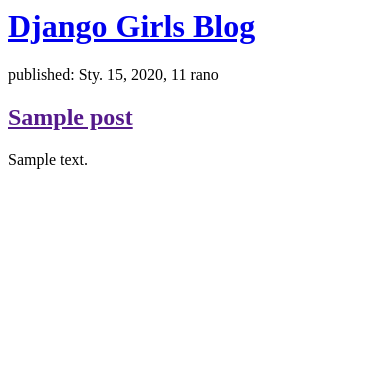
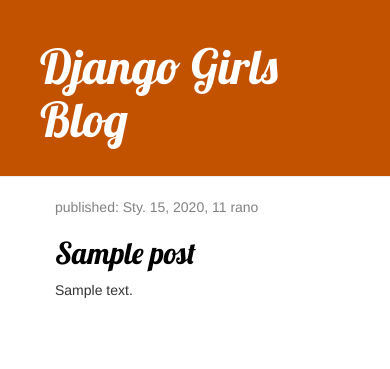
Before and after one commit to marcin86junior/DjangoGirls2, a Django app: page / in a window 390 px wide. Shown: the top 369 px of the page. Run offline with Django 3.2, Linux system fonts and the light colour scheme; tables that the repository leaves empty hold one stand-in row (values such as "Sample post"); some libraries are stand-ins or nearby versions.

Commit message:
Zmiana HTMLu i dodanie CSS

```diff
--- /dev/null
+++ b/blog/static/css/blog.css
@@ -0,0 +1,46 @@
+.page-header {
+    background-color: #C25100;
+    margin-top: 0;
+    padding: 20px 20px 20px 40px;
+}
+
+.page-header h1, .page-header h1 a, .page-header h1 a:visited, .page-header h1 a:active {
+    color: #ffffff;
+    font-size: 36pt;
+    text-decoration: none;
+}
+
+.content {
+    margin-left: 40px;
+}
+
+h1, h2, h3, h4 {
+    font-family: 'Lobster', cursive;
+}
+
+.date {
+    color: #828282;
+}
+
+.save {
+    float: right;
+}
+
+.post-form textarea, .post-form input {
+    width: 100%;
+}
+
+.top-menu, .top-menu:hover, .top-menu:visited {
+    color: #ffffff;
+    float: right;
+    font-size: 26pt;
+    margin-right: 20px;
+}
+
+.post {
+    margin-bottom: 70px;
+}
+
+.post h2 a, .post h1 a:visited {
+    color: #000000;
+}
--- a/blog/templates/blog/post_list.html
+++ b/blog/templates/blog/post_list.html
@@ -1,16 +1,35 @@
+{% load static %}
 <html>
     <head>
         <title>Django Girls blog</title>
+        <link rel="stylesheet" href="//maxcdn.bootstrapcdn.com/bootstrap/3.2.0/css/bootstrap.min.css">
+        <link rel="stylesheet" href="//maxcdn.bootstrapcdn.com/bootstrap/3.2.0/css/bootstrap-theme.min.css">
+        <link rel="stylesheet" href="{% static 'css/blog.css' %}">
+	<link href="//fonts.googleapis.com/css?family=Lobster&subset=latin,latin-ext" rel="stylesheet" type="text/css">
     </head>
+
     <body>
-        <div>
-            <h1><a href="/">Django Girls Blog</a></h1>
-        </div>
+	<div class="page-header">
+	    <h1><a href="/">Django Girls Blog</a></h1>
+	</div>
 
 {% for post in posts %}
-    <div>
-        <p>published: {{ post.published_date }}</p>
-        <h2><a href="">{{ post.title }}</a></h2>
-        <p>{{ post.text|linebreaksbr }}</p>
+<div class="content container">
+    <div class="row">
+        <div class="col-md-8">
+            {% for post in posts %}
+                <div class="post">
+                    <div class="date">
+                        <p>published: {{ post.published_date }}</p>
+                    </div>
+                    <h2><a href="">{{ post.title }}</a></h2>
+                    <p>{{ post.text|linebreaksbr }}</p>
+                </div>
+            {% endfor %}
+        </div>
     </div>
+</div>
 {% endfor %}
+
+    </body>
+</html>
--- a/mysite/settings.py
+++ b/mysite/settings.py
@@ -121,3 +121,4 @@
 import os
 STATIC_URL = '/static/'
 STATIC_ROOT = os.path.join(BASE_DIR, 'static')
+print ("base dir path", BASE_DIR)
```
Also changed, not shown: css/blog.css (added, +46 -0 lines).
